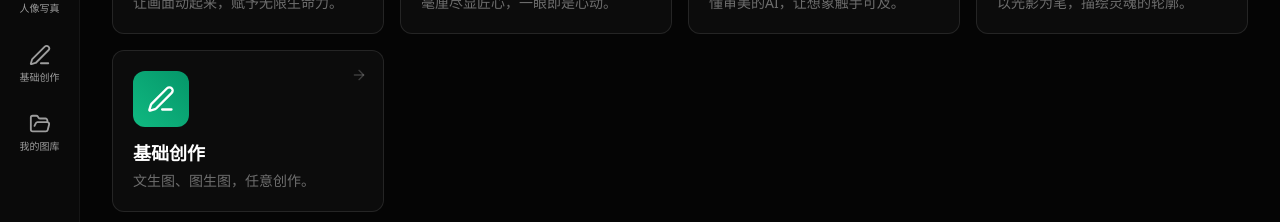
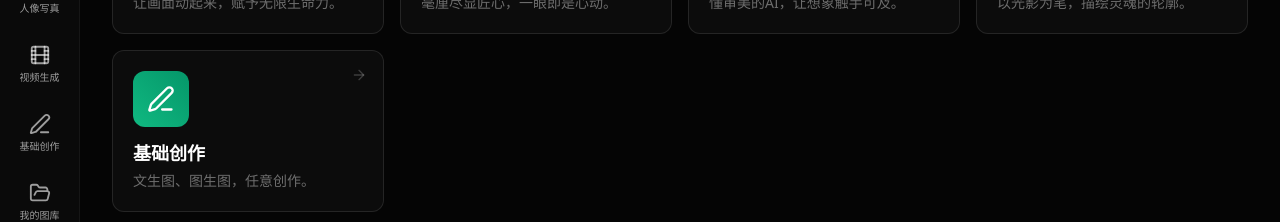
Before and after one commit to SW-Heart/WX-Studio, a React (Vite) app: page / in a window 1280 px wide. Shown: the part 324-546 px from the top of the page. Built offline with nearby package versions, Linux system fonts and the light colour scheme.

Commit message:
fix：视频页

```diff
--- a/src/components/layout/Layout.jsx
+++ b/src/components/layout/Layout.jsx
@@ -2,7 +2,7 @@ import React, { useState, createContext, useContext } from 'react';
 import {
     Home, Camera, Wand2, User, Edit3, FolderOpen,
     ChevronLeft, ChevronRight, LogOut, Zap, Globe, Menu, X, PanelLeftClose, PanelLeft,
-    MessageSquare, Send, Loader2
+    MessageSquare, Send, Loader2, Film
 } from 'lucide-react';
 
 const API_BASE_URL = import.meta.env.VITE_API_BASE_URL || '';
@@ -131,6 +131,7 @@ const NAV_ITEMS = [
     { id: 'product', icon: Camera, label: { zh: '商品摄影', en: 'Product' }, gradient: 'from-[#FF8A3D] to-[#E65100]' },
     { id: 'retouch', icon: Wand2, label: { zh: '智能修图', en: 'Retouch' }, gradient: 'from-[#8B5CF6] to-[#6D28D9]' },
     { id: 'portrait', icon: User, label: { zh: '人像写真', en: 'Portrait' }, gradient: 'from-[#06B6D4] to-[#0891B2]' },
+    { id: 'video', icon: Film, label: { zh: '视频生成', en: 'Video' }, gradient: 'from-[#EF4444] to-[#B91C1C]' },
     { id: 'create', icon: Edit3, label: { zh: '基础创作', en: 'Create' }, gradient: 'from-[#10B981] to-[#059669]' },
     { id: 'gallery', icon: FolderOpen, label: { zh: '我的图库', en: 'Gallery' } },
 ];
```
